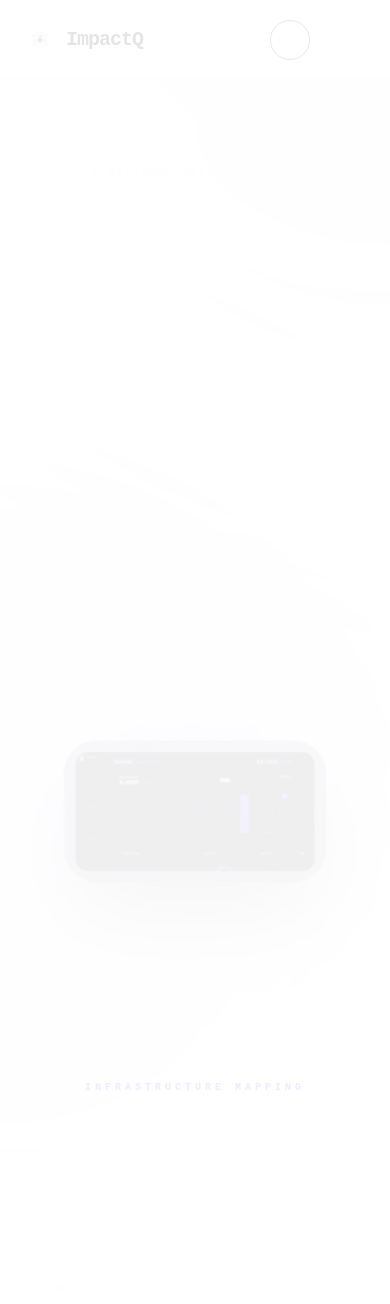
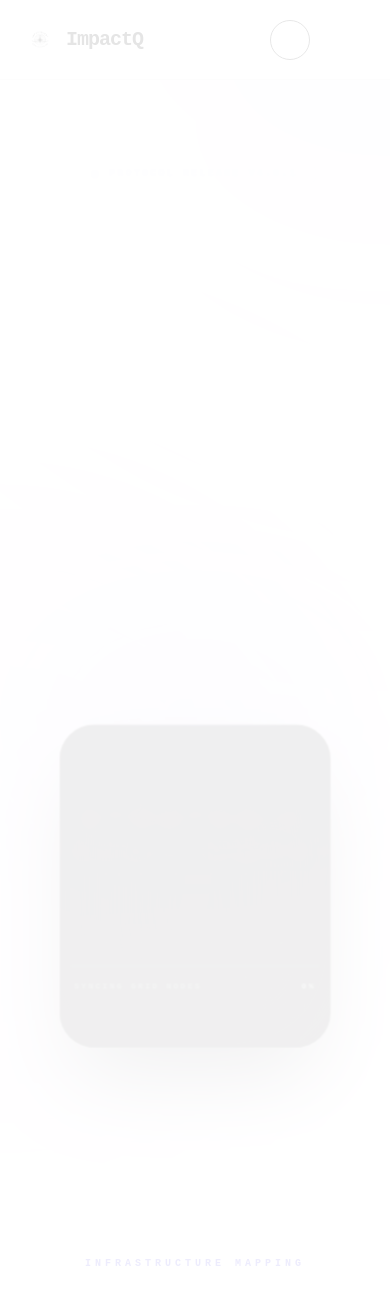
Before and after one commit to noobcoder1982/impact-quests, a React (Vite) app: page / in a window 390 px wide. Shown: the top 1304 px of the page. Built offline with nearby package versions, Linux system fonts and the light colour scheme; some icons are missing; a web font is replaced by a local one.

Commit message:
Introduce high-fidelity magical progress-to-orbit loading and reveal sequence for the strategic dashboard preview 🪐🎆

```diff
--- a/src/components/DashboardPreview.tsx
+++ b/src/components/DashboardPreview.tsx
@@ -1,21 +1,81 @@
 import * as React from "react"
-import { motion, useScroll, useTransform } from "framer-motion"
+import { motion, AnimatePresence, useScroll, useTransform } from "framer-motion"
 import { cn } from "@/lib/utils"
 
 export default function DashboardPreview() {
-  const ref = React.useRef(null)
+  const containerRef = React.useRef<HTMLDivElement | null>(null)
+
+  // States for the magical loading and reveal sequence
+  // stages: 'idle' (waiting for scroll trigger) -> 'loading' -> 'morphing' -> 'orbiting' -> 'boom' -> 'revealed'
+  const [stage, setStage] = React.useState<'idle' | 'loading' | 'morphing' | 'orbiting' | 'boom' | 'revealed'>('idle')
+  const [progress, setProgress] = React.useState(0)
+
+  // Scroll animations for the container itself (scale & perspective)
   const { scrollYProgress } = useScroll({
-    target: ref,
+    target: containerRef,
     offset: ["start end", "end start"]
   })
 
-  // Perspective and scale animations based on scroll
   const rotateX = useTransform(scrollYProgress, [0, 0.4], [15, 0])
-  const scale = useTransform(scrollYProgress, [0, 0.4], [0.8, 1])
-  const opacity = useTransform(scrollYProgress, [0, 0.2], [0, 1])
+  const scale = useTransform(scrollYProgress, [0, 0.4], [0.85, 1])
+  const opacity = useTransform(scrollYProgress, [0, 0.2], [0.4, 1])
+
+  // Trigger sequence when component is scrolled into view or mounted
+  React.useEffect(() => {
+    if (stage !== 'idle') return
+
+    // Start loading sequence
+    setStage('loading')
+
+    const duration = 2000 // 2 seconds linear progress load
+    const intervalTime = 20
+    const steps = duration / intervalTime
+    const stepVal = 100 / steps
+
+    const timer = setInterval(() => {
+      setProgress(prev => {
+        if (prev >= 100) {
+          clearInterval(timer)
+          return 100
+        }
+        return prev + stepVal
+      })
+    }, intervalTime)
+
+    return () => clearInterval(timer)
+  }, [stage])
+
+  // Manage stage transitions after progress completes
+  React.useEffect(() => {
+    if (progress < 100) return
+
+    // 1. Morph: Collapse progress bar into center white dot
+    setStage('morphing')
+
+    // 2. Orbit: Start circular text orbit after morph completes (400ms)
+    const orbitTimeout = setTimeout(() => {
+      setStage('orbiting')
+    }, 450)
+
+    // 3. Boom: Explode white dot and reveal the dashboard (1800ms of orbiting)
+    const boomTimeout = setTimeout(() => {
+      setStage('boom')
+    }, 2250)
+
+    // 4. Revealed: Complete reveal sequence (500ms after boom)
+    const revealedTimeout = setTimeout(() => {
+      setStage('revealed')
+    }, 2750)
+
+    return () => {
+      clearTimeout(orbitTimeout)
+      clearTimeout(boomTimeout)
+      clearTimeout(revealedTimeout)
+    }
+  }, [progress])
 
   return (
-    <div ref={ref} className="perspective-[2000px] w-full max-w-7xl mx-auto px-4 md:px-8">
+    <div ref={containerRef} className="perspective-[2000px] w-full max-w-7xl mx-auto px-4 md:px-8 relative z-30">
       <motion.div
         style={{
           rotateX,
@@ -23,27 +83,130 @@ export default function DashboardPreview() {
           opacity,
           transformStyle: "preserve-3d"
         }}
-        className="relative rounded-[2.5rem] border border-white/10 bg-[#0f172a]/40 backdrop-blur-3xl p-3 md:p-6 shadow-[0_50px_100px_-20px_rgba(0,0,0,0.5)] overflow-hidden"
+        className="relative rounded-[2.5rem] border border-white/10 bg-[#070708]/80 backdrop-blur-3xl p-3 md:p-6 shadow-[0_50px_100px_-20px_rgba(0,0,0,0.7)] overflow-hidden min-h-[300px] md:min-h-[500px] flex items-center justify-center transition-all duration-700"
       >
-        {/* Decorative Internal Glow */}
+        {/* Sleek top glowing divider */}
         <div className="absolute inset-x-0 top-0 h-px bg-gradient-to-r from-transparent via-indigo-500/50 to-transparent" />
 
-        {/* The Live Dashboard Image - High Fidelity */}
-        <div className="relative rounded-2xl overflow-hidden border border-white/5 shadow-2xl">
-           <img
-             src="/dashboard-live.png"
-             alt="ImpactQuest Strategy Hub"
-             className="w-full h-auto object-cover opacity-90 transition-opacity duration-1000 group-hover:opacity-100"
-           />
+        <AnimatePresence mode="wait">
+          {stage !== 'revealed' ? (
+            <motion.div
+              key="loader-container"
+              exit={{ opacity: 0, scale: 0.95 }}
+              transition={{ duration: 0.5 }}
+              className="w-full flex flex-col items-center justify-center min-h-[350px] md:min-h-[480px] relative overflow-hidden"
+            >
+              {/* Magical Grid Background for the Loader */}
+              <div className="absolute inset-0 bg-[linear-gradient(to_right,rgba(255,255,255,0.01)_1px,transparent_1px),linear-gradient(to_bottom,rgba(255,255,255,0.01)_1px,transparent_1px)] bg-[size:40px_40px] [mask-image:radial-gradient(ellipse_60%_50%_at_50%_50%,#000_70%,transparent_100%)] pointer-events-none" />
 
-           {/* Glass Overlay for depth */}
-           <div className="absolute inset-0 bg-gradient-to-t from-black/20 via-transparent to-transparent pointer-events-none" />
-        </div>
+              {/* Centered Magical Text */}
+              <div className="z-10 text-center select-none py-6 relative">
+                <motion.h2
+                  initial={{ opacity: 0, filter: "blur(10px)", y: 10 }}
+                  animate={{ opacity: 1, filter: "blur(0px)", y: 0 }}
+                  transition={{ duration: 1 }}
+                  className="text-4xl md:text-7xl font-black uppercase tracking-[0.25em] bg-gradient-to-b from-white via-zinc-200 to-zinc-500 bg-clip-text text-transparent font-sans"
+                  style={{ fontFamily: "'Space Grotesk', sans-serif" }}
+                >
+                  strategic resilience
+                </motion.h2>
+                <motion.p
+                  initial={{ opacity: 0 }}
+                  animate={{ opacity: 0.3 }}
+                  transition={{ delay: 0.5, duration: 1 }}
+                  className="text-[9px] font-black uppercase tracking-[0.6em] text-white mt-3"
+                >
+                  System Induction Protocol Active
+                </motion.p>
+              </div>
 
-        {/* Tactical Annotation Layer (Only visible when stationary or scroll reached) */}
-        <div className="absolute inset-0 pointer-events-none">
-           {/* We can add annotations here if needed, but better to do them in Home.tsx for more control */}
-        </div>
+              {/* Magical Loading & Morphing Interface */}
+              <div className="w-full max-w-md h-12 flex items-center justify-center mt-12 relative z-20">
+                {stage === 'loading' && (
+                  <div className="w-full space-y-4">
+                    {/* Linear Progress Bar */}
+                    <div className="w-full h-1 bg-white/5 rounded-full relative overflow-hidden">
+                      <motion.div
+                        className="absolute inset-y-0 left-0 bg-white rounded-full"
+                        style={{ width: `${progress}%`, boxShadow: "0 0 15px #ffffff" }}
+                      />
+                    </div>
+                    {/* Percentage counter */}
+                    <div className="flex justify-between items-center text-[9px] font-black uppercase tracking-[0.3em] text-white/30 px-1">
+                      <span>Syncing Grid Nodes</span>
+                      <span className="text-white/60">{Math.round(progress)}%</span>
+                    </div>
+                  </div>
+                )}
+
+                {stage === 'morphing' && (
+                  <motion.div
+                    initial={{ width: "100%", height: "4px" }}
+                    animate={{ width: "12px", height: "12px", borderRadius: "50%" }}
+                    transition={{ duration: 0.4, ease: [0.16, 1, 0.3, 1] }}
+                    className="bg-white shadow-[0_0_30px_10px_rgba(255,255,255,0.8)]"
+                  />
+                )}
+
+                {stage === 'orbiting' && (
+                  <div className="absolute inset-0 pointer-events-none flex items-center justify-center">
+                    {/* The magical orbiting white sphere */}
+                    <motion.div
+                      animate={{
+                        x: [0, 260, 0, -260, 0],
+                        y: [-90, 0, 90, 0, -90],
+                        scale: [1, 1.3, 1, 0.8, 1],
+                        opacity: [1, 1, 1, 0.7, 1]
+                      }}
+                      transition={{
+                        duration: 1.5,
+                        ease: "linear",
+                        repeat: Infinity
+                      }}
+                      className="absolute w-4 h-4 rounded-full bg-white shadow-[0_0_35px_12px_rgba(255,255,255,1),0_0_15px_3px_#6366f1] z-30"
+                    />
+
+                    {/* Faint ambient trail loop */}
+                    <div className="absolute w-[520px] h-[180px] rounded-full border border-white/5 bg-radial-gradient from-transparent via-white/[0.01] to-transparent pointer-events-none" />
+                  </div>
+                )}
+
+                {stage === 'boom' && (
+                  <div className="absolute inset-0 flex items-center justify-center">
+                    {/* Expanding shockwave expansion circle */}
+                    <motion.div
+                      initial={{ scale: 0, opacity: 1 }}
+                      animate={{ scale: 120, opacity: 0 }}
+                      transition={{ duration: 0.6, ease: "easeOut" }}
+                      className="w-10 h-10 rounded-full bg-white shadow-[0_0_100px_40px_rgba(255,255,255,1)] z-40"
+                    />
+                  </div>
+                )}
+              </div>
+            </motion.div>
+          ) : (
+            /* The Live Dashboard Image - Fully Revealed Underneath */
+            <motion.div
+              key="dashboard-image"
+              initial={{ opacity: 0, scale: 0.97, filter: "blur(20px)" }}
+              animate={{ opacity: 0.95, scale: 1, filter: "blur(0px)" }}
+              whileHover={{ opacity: 1 }}
+              transition={{ duration: 0.8, ease: "easeOut" }}
+              className="relative rounded-2xl overflow-hidden border border-white/5 shadow-2xl w-full"
+            >
+              <img
+                src="/dashboard-live.png"
+                alt="ImpactQuest Strategy Hub"
+                className="w-full h-auto object-cover transition-all duration-1000"
+              />
+
+              {/* Premium cinematic glass overlays */}
+              <div className="absolute inset-0 bg-gradient-to-t from-black/40 via-transparent to-transparent pointer-events-none" />
+              <div className="absolute inset-0 bg-indigo-600/5 mix-blend-overlay pointer-events-none animate-pulse" />
+            </motion.div>
+          )}
+        </AnimatePresence>
+
       </motion.div>
     </div>
   )
--- a/src/components/Home.tsx
+++ b/src/components/Home.tsx
@@ -104,9 +104,9 @@ export default function Home() {
 
         {/* Main Strategic Heading */}
         <div className="max-w-[1400px] space-y-8 md:space-y-12 mb-12 md:mb-16 px-0">
-            <h1 className="text-[14vw] sm:text-[12vw] lg:text-[8.5rem] font-black text-foreground leading-[0.9] md:leading-[0.8] tracking-tighter lowercase" style={{ fontFamily: "'Space Grotesk', sans-serif" }}>
-               <BlurText text="strategic" /> <br />
-               <BlurText text="resilience." className="outline-text" delay={0.4} />
+            <h1 className="text-[10vw] lg:text-[7.5rem] font-black text-foreground leading-[1] tracking-tighter lowercase flex flex-col md:flex-row gap-x-6 items-center justify-center" style={{ fontFamily: "'Space Grotesk', sans-serif" }}>
+               <BlurText text="strategic" />
+               <BlurText text="resilience" className="outline-text" delay={0.4} />
             </h1>
 
            <motion.p
```
